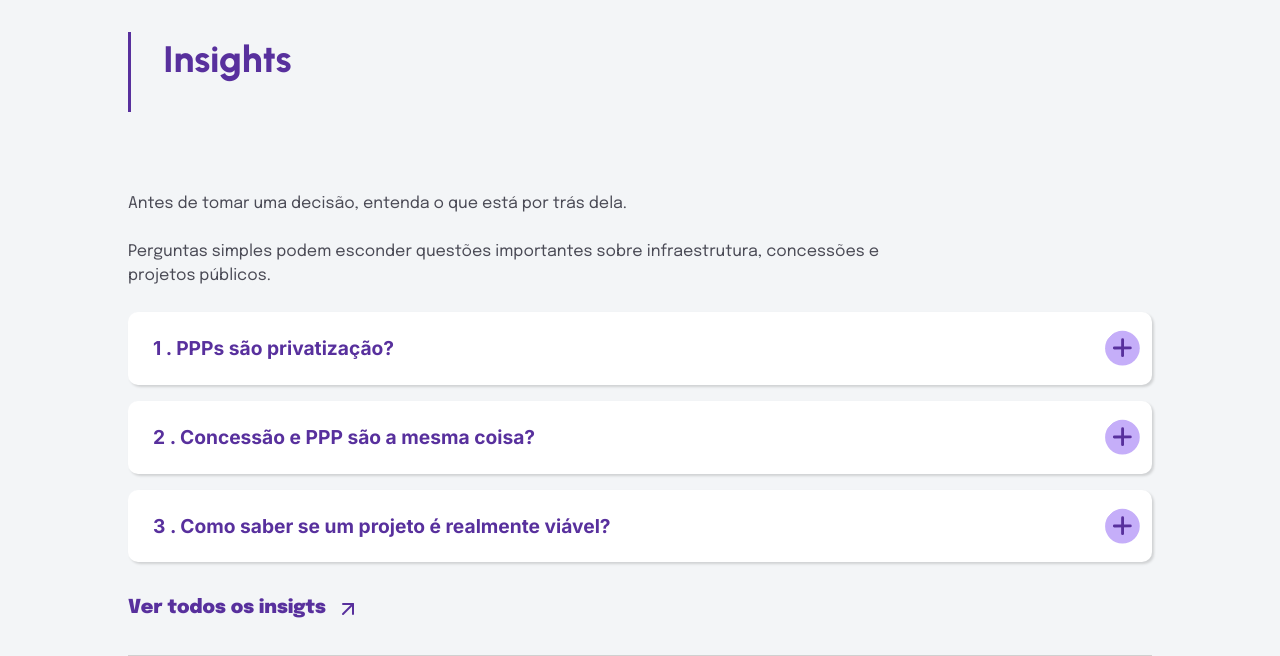
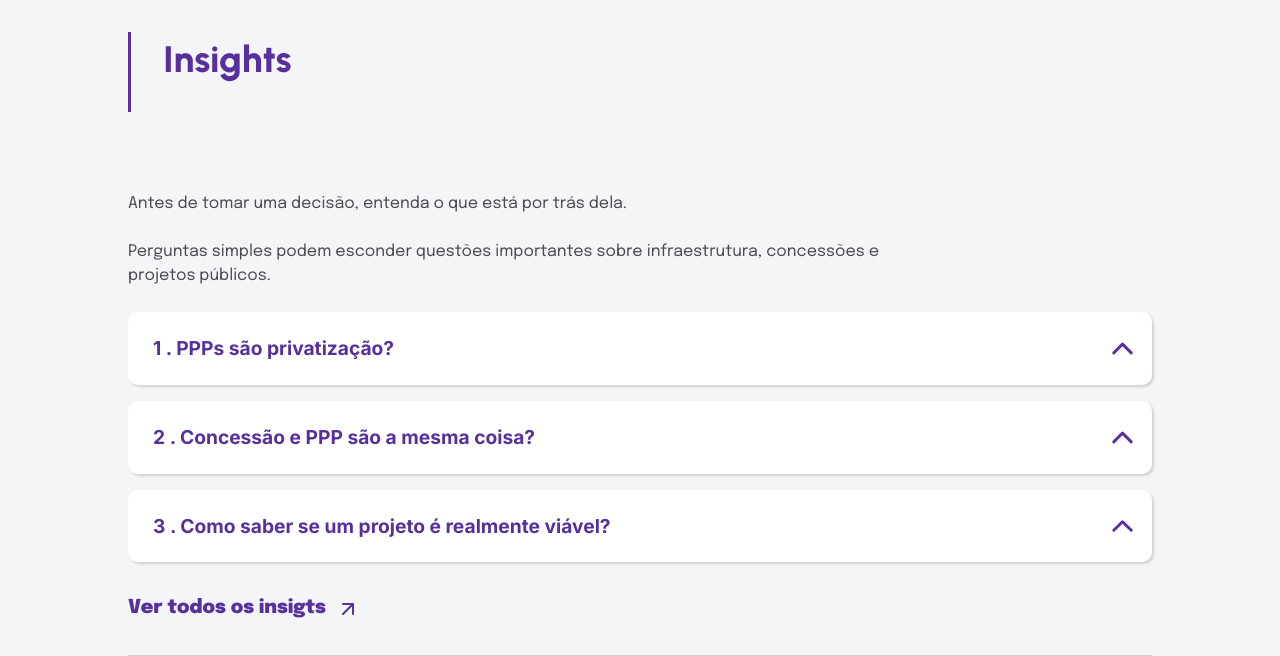
Before and after one commit to welingtondev99/i4brasil, a React (Vite) app: page /insights in a window 1280 px wide. Shown: the top 656 px of the page. Built offline with nearby package versions, Linux system fonts and the light colour scheme.

Commit message:
feat: coloca seta nos insights

```diff
--- a/src/components/CardInsights.jsx
+++ b/src/components/CardInsights.jsx
@@ -1,6 +1,6 @@
 import { useState } from 'react'
 import bdInsights from '../data/insights'
-import img from '../images/openClose.svg'
+import seta from '../images/chevron-up.svg'
 import "./cardInsights.css"
 
 
@@ -19,7 +19,7 @@ const CardInsights = () => {
             <div key={item.id} onClick={() => open(item.id)} className='styleInsights'>
               <div className='styleEl'>
                 <h3>{item.question}</h3>
-                <img src={img} alt="" className={newState ? 'imgDDD' : '90deg'} />
+                <img src={seta} alt="" className={newState ? 'imgDDD' : ''}/>
               </div>
                 <p className='text' style={{ display: newState ? 'block' : 'none' }}>{item.text}</p>
               </div>
--- a/src/components/cardInsights.css
+++ b/src/components/cardInsights.css
@@ -16,11 +16,10 @@
 }
 
 .styleInsights img{
-    rotate: 45deg;
     width: 35px;
 }
 .imgDDD{
-    rotate: 90deg;
+    rotate: 180deg;
     width: 35px;
 }
 
```
Also changed, not shown: src/images/chevron-up.svg (added).
